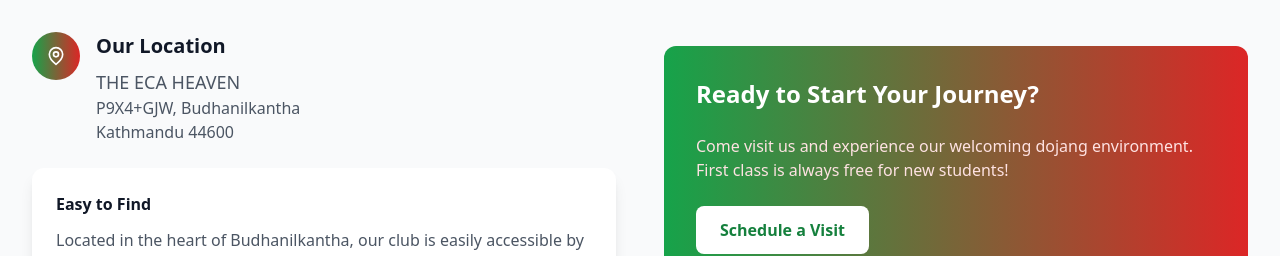
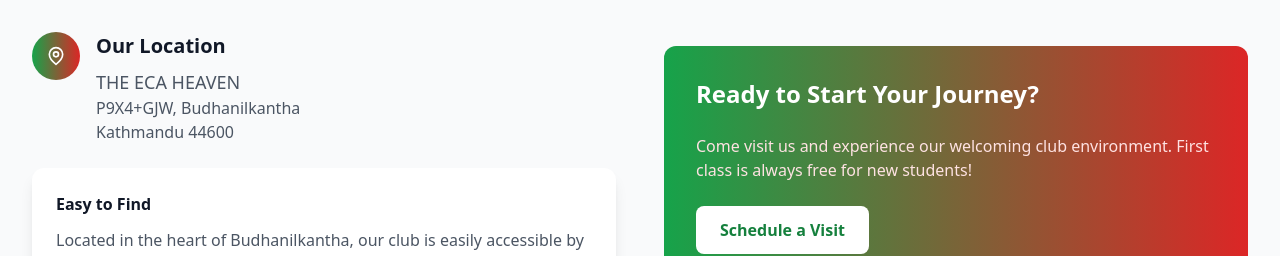
Before and after one commit to bankclothing16-png/ewds, a React (Vite) app: page / in a window 1280 px wide. Shown: the part 1860-2116 px from the top of the page. Built offline with nearby package versions, Linux system fonts and the light colour scheme.

Commit message:
Updated App.tsx

```diff
--- a/src/App.tsx
+++ b/src/App.tsx
@@ -225,7 +225,7 @@ function App() {
             <div className="bg-gradient-to-r from-green-600 to-red-600 p-8 rounded-xl text-white">
               <h3 className="text-2xl font-bold mb-6">Ready to Start Your Journey?</h3>
               <p className="mb-6 text-red-100">
-                Come visit us and experience our welcoming dojang environment. First class is always free for new students!
+                Come visit us and experience our welcoming club environment. First class is always free for new students!
               </p>
               <button
                 onClick={() => scrollToSection('contact')}
```
